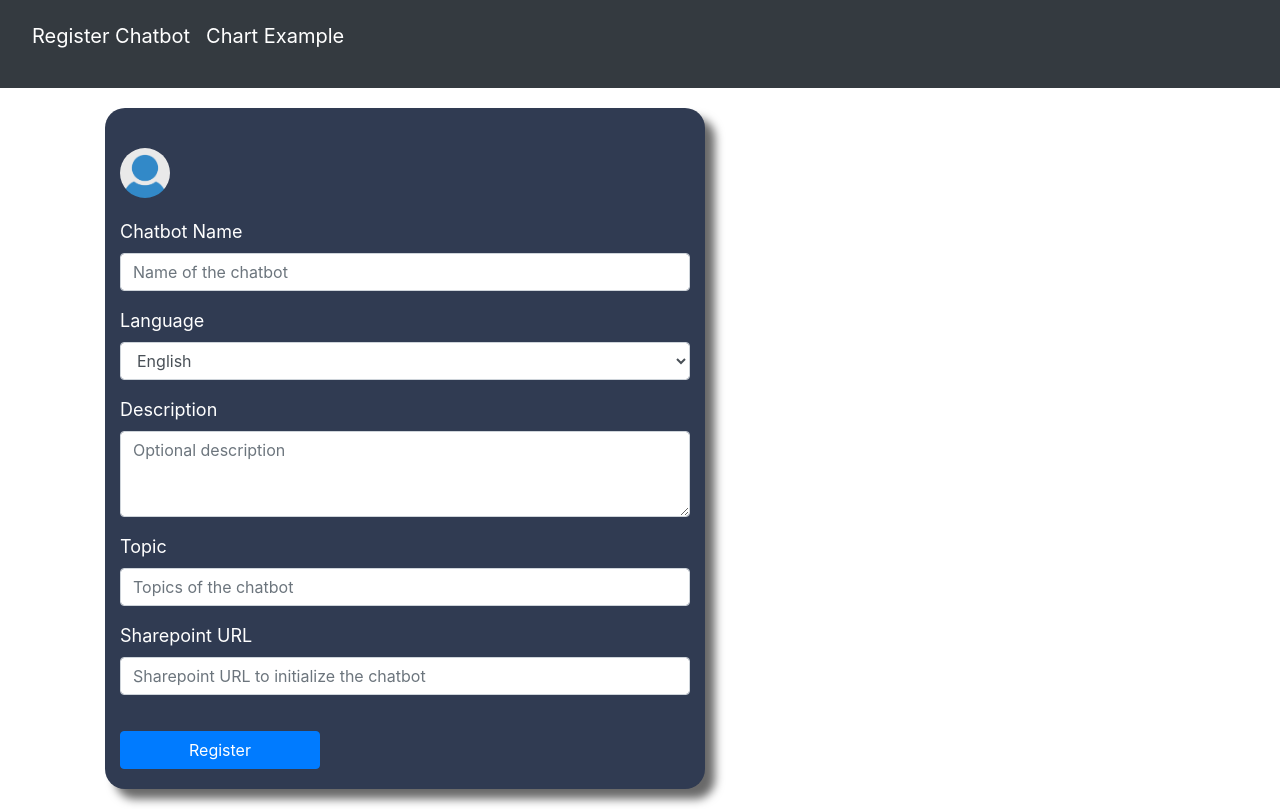
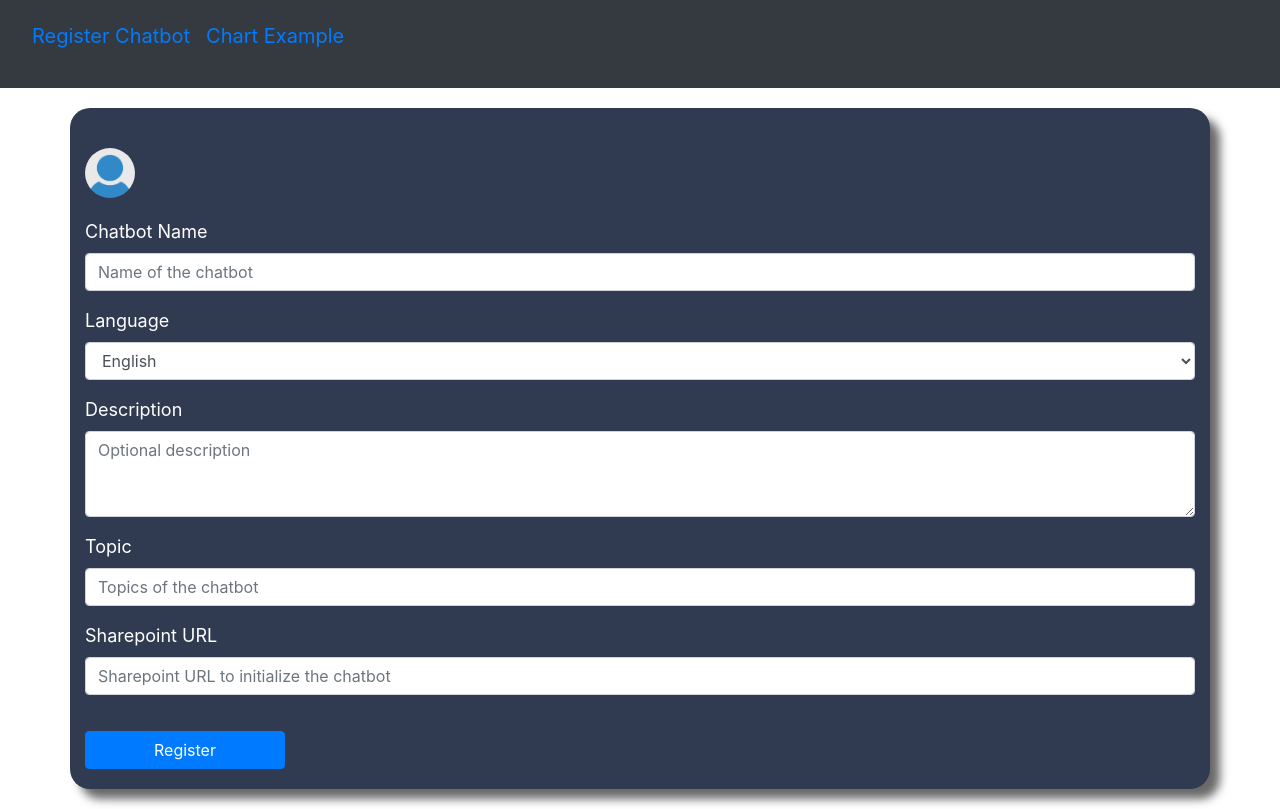
Before and after one commit to DanielAlbrecht80/nodejs, a React (Create React App) app in the folder gloria-client/: page /RegisterChatbot in a window 1280 px wide. Built offline with nearby package versions, Linux system fonts and the light colour scheme.

Commit message:
Added routing and popup

```diff
--- a/gloria-client/package.json
+++ b/gloria-client/package.json
@@ -6,6 +6,8 @@
     "axios": "^0.18.0",
     "bootstrap": "^4.1.3",
     "joi": "^14.0.4",
+    "polyfill": "^0.1.0",
+    "promise-polyfill": "^8.1.0",
     "react": "^16.6.1",
     "react-dom": "^16.6.1",
     "react-router": "^4.3.1",
--- a/gloria-client/public/index.html
+++ b/gloria-client/public/index.html
@@ -5,6 +5,7 @@
     <link rel="shortcut icon" href="%PUBLIC_URL%/favicon.ico">
     <meta name="viewport" content="width=device-width, initial-scale=1, shrink-to-fit=no">
     <meta name="theme-color" content="#000000">
+    <script src="https://cdn.jsdelivr.net/npm/promise-polyfill@8/dist/polyfill.min.js"></script>
     <!--
       manifest.json provides metadata used when your web app is added to the
       homescreen on Android. See https://developers.google.com/web/fundamentals/web-app-manifest/
@@ -19,7 +20,7 @@
       work correctly both with client-side routing and a non-root public URL.
       Learn how to configure a non-root public URL by running `npm run build`.
     -->
-    <title>React App</title>
+    <title>Gloria Test ReAct App</title>
   </head>
   <body>
     <noscript>
--- a/gloria-client/src/App.js
+++ b/gloria-client/src/App.js
@@ -1,6 +1,7 @@
 import React, { Component } from "react";
 import logo from "./logo.svg";
 import NavBar from "./components/NavBar";
+import { BrowserRouter, NavLink, Route } from "react-router-dom";
 import RegisterChatbot from "./components/RegisterChatbot";
 import "./styles/App.css";
 import { Redirect } from "react-router-dom";
@@ -11,26 +12,22 @@ class App extends Component {
     selectedMenu: "registerbot"
   };
 
+  //Not used
   handleOnSelect = selectedItem => {
     const selectedMenu = selectedItem;
     this.setState({ selectedMenu });
   };
 
   render() {
-    let content = <RegisterChatbot />;
-    if (this.state.selectedMenu === 2) {
-      content = <ChartExample />;
-    } else {
-      content = <RegisterChatbot />;
-    }
-
     return (
-      <React.Fragment>
-        <NavBar onSelect={this.handleOnSelect} />
-        <main className="container">
-          <div className="App">{content}</div>
-        </main>
-      </React.Fragment>
+      <BrowserRouter>
+        <React.Fragment>
+          <NavBar onSelect={this.handleOnSelect} />
+          <Route path="/" exact component={RegisterChatbot} />
+          <Route path="/ChartExample" component={ChartExample} />
+          <Route path="/RegisterChatbot" component={RegisterChatbot} />
+        </React.Fragment>
+      </BrowserRouter>
     );
   }
 }
--- a/gloria-client/src/components/NavBar.jsx
+++ b/gloria-client/src/components/NavBar.jsx
@@ -1,29 +1,17 @@
 import React, { Component } from "react";
-import { Link } from "react-router";
+import { BorwserRoute, NavLink, Route } from "react-router-dom";
 import "../styles/App.css";
 
 //Stateless Functional Component
-class NavBar extends Component {
-  render() {
-    return (
+export default NavBar => (
   <nav className="navbar navbar-dark bg-dark">
     <ul className="navbar">
-          <li
-            className="navbar-brand menuitem"
-            onClick={() => this.props.onSelect(1)}
-          >
-            Register Chatbot
+      <li className="navbar-brand menuitem">
+        <NavLink to="/RegisterChatbot">Register Chatbot</NavLink>
       </li>
-          <li
-            className="navbar-brand menuitem"
-            onClick={() => this.props.onSelect(2)}
-          >
-            Chart Example
+      <li className="navbar-brand menuitem">
+        <NavLink to="/ChartExample">Chart Example</NavLink>
       </li>
     </ul>
   </nav>
 );
-  }
-}
-
-export default NavBar;
--- /dev/null
+++ b/gloria-client/src/components/Popup.jsx
@@ -0,0 +1,20 @@
+import React, { Component } from "react";
+import "./RegisterChatbot.css";
+
+class Popup extends React.Component {
+  render() {
+    return (
+      <div className="popup">
+        <div className="popup_inner">
+          <div>{this.props.text}</div>
+          <br />
+          <button className="btn btn-primary" onClick={this.props.closePopup}>
+            Close
+          </button>
+        </div>
+      </div>
+    );
+  }
+}
+
+export default Popup;
--- a/gloria-client/src/components/RegisterChatbot.css
+++ b/gloria-client/src/components/RegisterChatbot.css
@@ -22,3 +22,27 @@
 .buttonSubmit:hover {
   box-shadow: 0px 0px 5px 2px #6ec5ff;
 }
+
+.popup {
+  position: fixed;
+  width: 100%;
+  height: 100%;
+  top: 0;
+  left: 0;
+  right: 0;
+  bottom: 0;
+  margin: auto;
+  background-color: rgba(0, 0, 0, 0.5);
+}
+.popup_inner {
+  position: absolute;
+  left: 25%;
+  right: 25%;
+  top: 30%;
+  text-align: center;
+  margin: auto;
+  padding: 10px;
+  background: white;
+  color: black;
+  border-radius: 20px;
+}
--- a/gloria-client/src/components/RegisterChatbot.jsx
+++ b/gloria-client/src/components/RegisterChatbot.jsx
@@ -1,25 +1,18 @@
 import React, { Component } from "react";
 import axios from "axios";
 import "./RegisterChatbot.css";
-import {
-  LineChart,
-  Line,
-  XAxis,
-  YAxis,
-  CartesianGrid,
-  CustomAxisTick,
-  Tooltip,
-  ResponsiveContainer
-} from "recharts";
+import Popup from "./Popup";
 
 class RegisterChatbot extends Component {
   constructor(props) {
     super(props);
     this.state = {
       imageURL: "/images/default-avatar.jpg",
-      uploadStatus: false
+      uploadStatus: false,
+      showPopup: false
     };
     this.handleRegisterChatbot = this.handleRegisterChatbot.bind(this);
+    this.togglePopup = this.togglePopup.bind(this);
   }
 
   handleRegisterChatbot(ev) {
@@ -37,16 +30,13 @@ class RegisterChatbot extends Component {
     console.log(data);
 
     axios
-      .post("http://localhost:8000/register", data)
+      .post("http://localhost:3001/register", data)
       .then(response => {
+        console.log("Response");
         console.log(response);
-        /*this.setState({
-          imageURL: `http://localhost:8000/${response.data.file.replace(
-            "public/",
-            ""
-          )}`,
-          uploadStatus: true
-        });*/
+        this.setState({
+          showPopup: !this.state.showPopup
+        });
       })
       .catch(function(error) {
         console.log(error);
@@ -60,6 +50,13 @@ class RegisterChatbot extends Component {
     verticalAlign: "middle"
   };
 
+  togglePopup() {
+    console.log("toggle");
+    this.setState({
+      showPopup: !this.state.showPopup
+    });
+  }
+
   //Render the layout
   render() {
     let data = [
@@ -71,17 +68,6 @@ class RegisterChatbot extends Component {
 
     return (
       <div className="container register-form">
-        {/*style={{ "background-color": "white" }} */}
-        {/*<div>
-          <LineChart width={400} height={400} data={data}>
-            <Line type="monotone" dataKey="uv" stroke="#8884d8" />
-            <Line type="monotone" dataKey="value" stroke="#8884d8" />
-            <CartesianGrid stroke="#ccc" strokeDasharray="1 9" />
-            <XAxis dataKey="value" />
-            <YAxis dataKey="value" />
-          </LineChart>
-        </div>
-        */}
         <form onSubmit={this.handleRegisterChatbot}>
           {/*Might need a title here, like "Register Chatbot" */}
 
@@ -173,6 +159,13 @@ class RegisterChatbot extends Component {
             Register
           </button>
         </form>
+
+        {this.state.showPopup ? (
+          <Popup
+            text="Bot saved and initialized"
+            closePopup={this.togglePopup}
+          />
+        ) : null}
       </div>
     );
   }
```
Also changed, not shown: 3 other files (tests, documents, lock files or other folders). Lines whose indentation alone changed are shown as unchanged.
